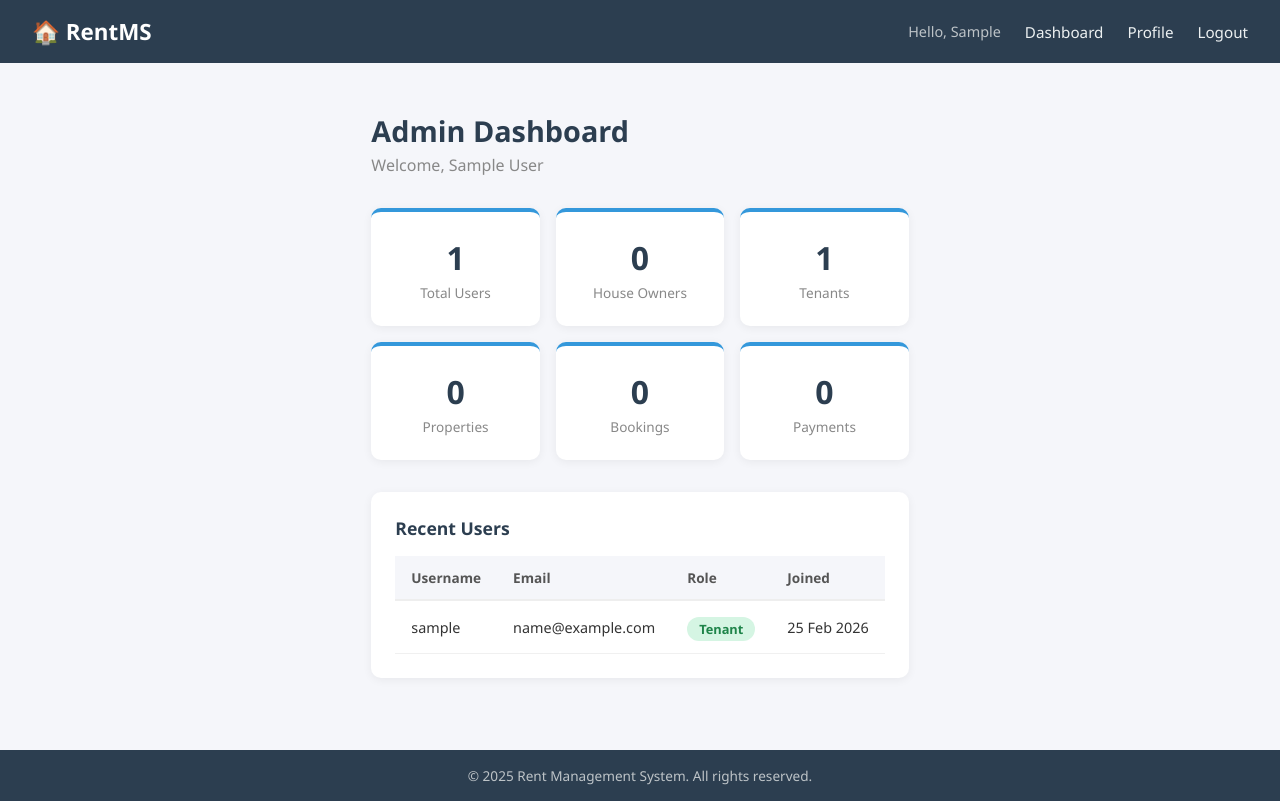
After one commit to BikashGosain/Rent_Management_System, a Django app: page /dashboard/admin/ in a window 1280 px wide. The commit adds this page. Run offline with Django 5.2, Linux system fonts and the light colour scheme; the visitor is signed in with stand-in values (Sample User, id 1); data comes from the database, SQL or seed files in the repository.

Commit message:
feat: dashboard-model models setup

```diff
--- a/apps/dashboard/urls.py
+++ b/apps/dashboard/urls.py
@@ -4,5 +4,7 @@ from . import views
 app_name = 'dashboard'
 
 urlpatterns = [
-
+    path('admin/',  views.admin_dashboard,  name='admin'),
+    path('owner/',  views.owner_dashboard,  name='owner'),
+    path('tenant/', views.tenant_dashboard, name='tenant'),
 ]
--- a/apps/dashboard/views.py
+++ b/apps/dashboard/views.py
@@ -1,3 +1,76 @@
 from django.shortcuts import render
+from django.contrib.auth.decorators import login_required
+from django.contrib.auth import get_user_model
 
-# Create your views here.
+User = get_user_model()
+
+
+def admin_required(view_func):
+    """Only admin/superuser can access."""
+    @login_required
+    def wrapper(request, *args, **kwargs):
+        if not (request.user.is_admin() or request.user.is_superuser):
+            from django.http import HttpResponseForbidden
+            return HttpResponseForbidden('Access denied.')
+        return view_func(request, *args, **kwargs)
+    return wrapper
+
+
+def owner_required(view_func):
+    """Only owners can access."""
+    @login_required
+    def wrapper(request, *args, **kwargs):
+        if not request.user.is_owner():
+            from django.http import HttpResponseForbidden
+            return HttpResponseForbidden('Access denied.')
+        return view_func(request, *args, **kwargs)
+    return wrapper
+
+
+def tenant_required(view_func):
+    """Only tenants can access."""
+    @login_required
+    def wrapper(request, *args, **kwargs):
+        if not request.user.is_tenant():
+            from django.http import HttpResponseForbidden
+            return HttpResponseForbidden('Access denied.')
+        return view_func(request, *args, **kwargs)
+    return wrapper
+
+
+@admin_required
+def admin_dashboard(request):
+    context = {
+        'total_users':      User.objects.count(),
+        'total_owners':     User.objects.filter(role='owner').count(),
+        'total_tenants':    User.objects.filter(role='tenant').count(),
+        'total_properties': 0,  # update when properties app is built
+        'total_bookings':   0,  # update when bookings app is built
+        'total_payments':   0,  # update when payments app is built
+        'recent_users':     User.objects.order_by('-date_joined')[:5],
+    }
+    return render(request, 'dashboard/admin.html', context)
+
+
+@owner_required
+def owner_dashboard(request):
+    context = {
+        'properties':        [],  # update when properties app is built
+        'pending_bookings':  [],  # update when bookings app is built
+        'active_tenants':    [],  # update when bookings app is built
+        'recent_payments':   [],  # update when payments app is built
+        'open_complaints':   [],  # update when complaints app is built
+    }
+    return render(request, 'dashboard/owner.html', context)
+
+
+@tenant_required
+def tenant_dashboard(request):
+    context = {
+        'current_property':  None,  # update when properties app is built
+        'booking_status':    None,  # update when bookings app is built
+        'upcoming_rent':     None,  # update when payments app is built
+        'agreements':        [],    # update when agreements app is built
+        'complaints':        [],    # update when complaints app is built
+    }
+    return render(request, 'dashboard/tenant.html', context)
--- a/static/css/main.css
+++ b/static/css/main.css
@@ -146,3 +146,67 @@ body {
     padding: 1rem;
     font-size: 0.85rem;
 }
+/* ── Dashboard ── */
+.dashboard { padding: 1rem 0; }
+
+.dashboard-header { margin-bottom: 2rem; }
+.dashboard-header h2 { color: #2c3e50; font-size: 1.8rem; }
+.dashboard-header p  { color: #888; margin-top: 0.25rem; }
+
+.stats-grid {
+    display: grid;
+    grid-template-columns: repeat(auto-fit, minmax(160px, 1fr));
+    gap: 1rem;
+    margin-bottom: 2rem;
+}
+.stat-card {
+    background: #fff;
+    border-radius: 10px;
+    padding: 1.5rem;
+    text-align: center;
+    box-shadow: 0 2px 10px rgba(0,0,0,0.06);
+    border-top: 4px solid #3498db;
+}
+.stat-number { font-size: 2rem; font-weight: 700; color: #2c3e50; }
+.stat-label  { font-size: 0.85rem; color: #888; margin-top: 0.25rem; }
+
+.dashboard-section {
+    background: #fff;
+    border-radius: 10px;
+    padding: 1.5rem;
+    margin-bottom: 1.5rem;
+    box-shadow: 0 2px 10px rgba(0,0,0,0.06);
+}
+.dashboard-section h3 { margin-bottom: 1rem; color: #2c3e50; font-size: 1.1rem; }
+
+.section-header {
+    display: flex;
+    justify-content: space-between;
+    align-items: center;
+    margin-bottom: 1rem;
+}
+.section-header h3 { margin-bottom: 0; }
+
+.empty-state {
+    text-align: center;
+    padding: 2rem;
+    color: #aaa;
+}
+.empty-state p { margin-bottom: 1rem; }
+
+/* ── Table ── */
+.data-table { width: 100%; border-collapse: collapse; }
+.data-table th {
+    background: #f5f6fa;
+    padding: 0.75rem 1rem;
+    text-align: left;
+    font-size: 0.85rem;
+    color: #555;
+    border-bottom: 2px solid #eee;
+}
+.data-table td {
+    padding: 0.75rem 1rem;
+    border-bottom: 1px solid #f0f0f0;
+    font-size: 0.9rem;
+}
+.data-table tr:hover { background: #fafafa; }
--- /dev/null
+++ b/templates/dashboard/admin.html
@@ -0,0 +1,67 @@
+{% extends 'base.html' %}
+
+{% block title %}Admin Dashboard — RentMS{% endblock %}
+
+{% block content %}
+<div class="dashboard">
+
+    <div class="dashboard-header">
+        <h2>Admin Dashboard</h2>
+        <p>Welcome, {{ request.user.get_full_name|default:request.user.username }}</p>
+    </div>
+
+    <div class="stats-grid">
+        <div class="stat-card">
+            <div class="stat-number">{{ total_users }}</div>
+            <div class="stat-label">Total Users</div>
+        </div>
+        <div class="stat-card">
+            <div class="stat-number">{{ total_owners }}</div>
+            <div class="stat-label">House Owners</div>
+        </div>
+        <div class="stat-card">
+            <div class="stat-number">{{ total_tenants }}</div>
+            <div class="stat-label">Tenants</div>
+        </div>
+        <div class="stat-card">
+            <div class="stat-number">{{ total_properties }}</div>
+            <div class="stat-label">Properties</div>
+        </div>
+        <div class="stat-card">
+            <div class="stat-number">{{ total_bookings }}</div>
+            <div class="stat-label">Bookings</div>
+        </div>
+        <div class="stat-card">
+            <div class="stat-number">{{ total_payments }}</div>
+            <div class="stat-label">Payments</div>
+        </div>
+    </div>
+
+    <div class="dashboard-section">
+        <h3>Recent Users</h3>
+        <table class="data-table">
+            <thead>
+                <tr>
+                    <th>Username</th>
+                    <th>Email</th>
+                    <th>Role</th>
+                    <th>Joined</th>
+                </tr>
+            </thead>
+            <tbody>
+                {% for u in recent_users %}
+                <tr>
+                    <td>{{ u.username }}</td>
+                    <td>{{ u.email }}</td>
+                    <td><span class="role-badge role-{{ u.role }}">{{ u.get_role_display }}</span></td>
+                    <td>{{ u.date_joined|date:"d M Y" }}</td>
+                </tr>
+                {% empty %}
+                <tr><td colspan="4">No users yet.</td></tr>
+                {% endfor %}
+            </tbody>
+        </table>
+    </div>
+
+</div>
+{% endblock %}
```
Also changed, not shown: templates/dashboard/owner.html (added, +75 -0 lines), templates/dashboard/tenant.html (added, +65 -0 lines).
